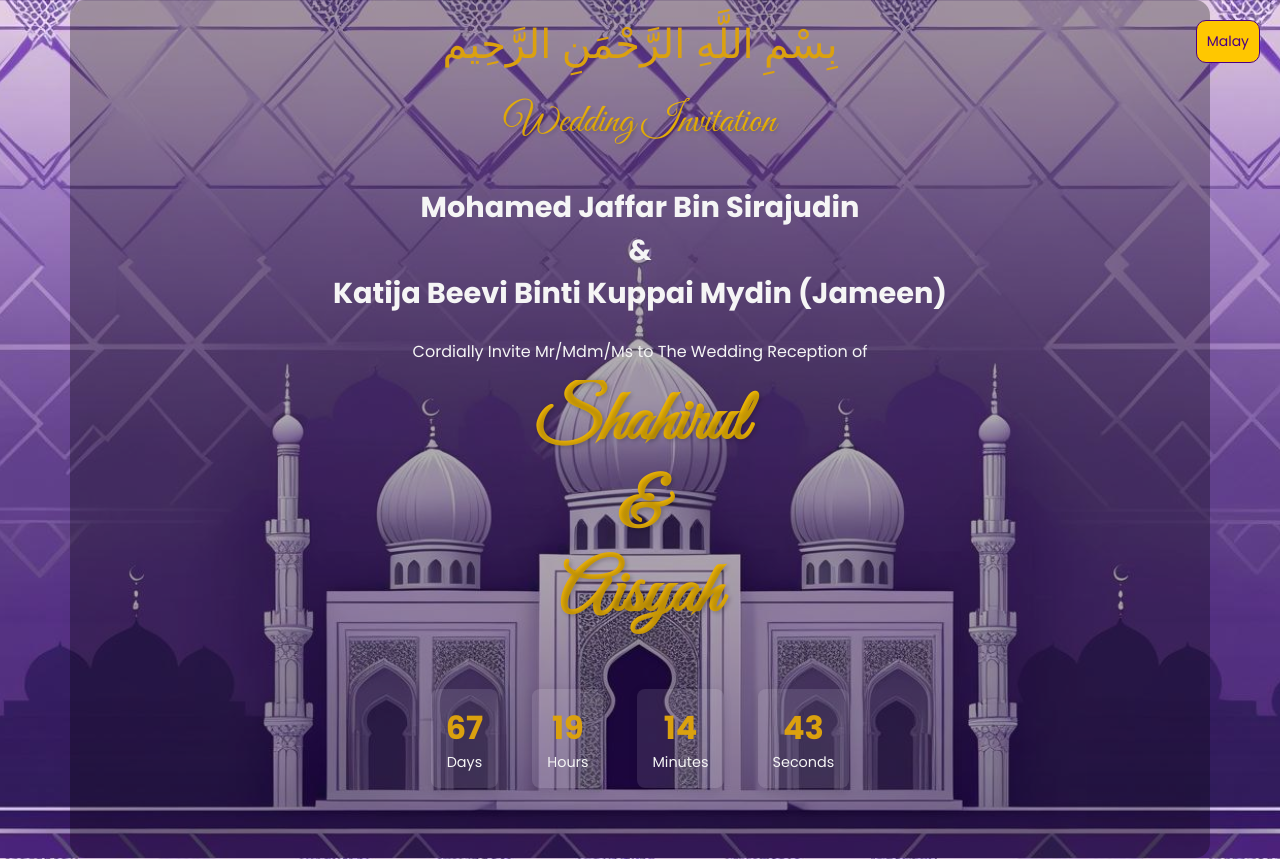
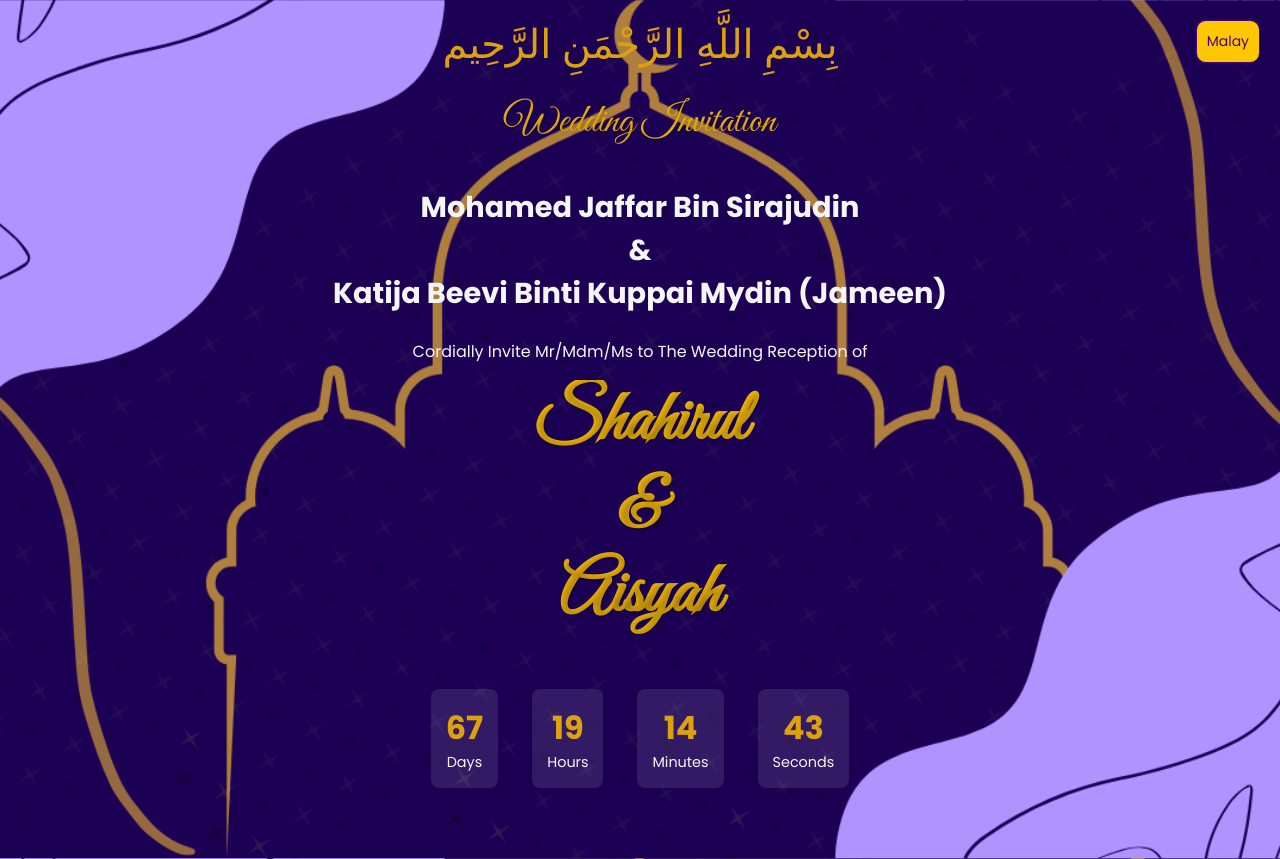
Before and after one commit to Shahirul22/wedding, a plain HTML site: page index.html in a window 1280 px wide. Shown: the top 859 px of the page. Drawn offline with nearby package versions, Linux system fonts and the light colour scheme.

Commit message:
custom bg

```diff
--- a/assets/css/style.css
+++ b/assets/css/style.css
@@ -25,7 +25,7 @@ body {
 }
 
 .header-section {
-    background: url('../images/background.jpg');
+    background: url('../images/canva design.png');
     background-size: cover;
     background-position: center;
     /* padding: 50px 0; */
--- a/index.html
+++ b/index.html
@@ -30,7 +30,7 @@
     </div>
     <!-- Header Section -->
     <section class="header-section text-center">
-        <div class="container main-container" data-aos="fade-right">
+        <div class="container" data-aos="fade-right" data-aos-delay="50">
             <h1 class="bismillah">بِسْمِ اللَّهِ الرَّحْمَنِ الرَّحِيم</h1>
             <h2 class="couple-names">Wedding Invitation</h2>
             <!-- Parents Name -->
@@ -46,7 +46,7 @@
             </div>
 
             <!-- Countdown Timer -->
-            <div class="countdown-container" data-aos="fade-up">
+            <div class="countdown-container" data-aos="fade-up" data-aos-delay="150">
                 <div class="row justify-content-center">
                     <div class="col-auto">
                         <div class="countdown-box">
```
Also changed, not shown: assets/images/canva design.png (added).
